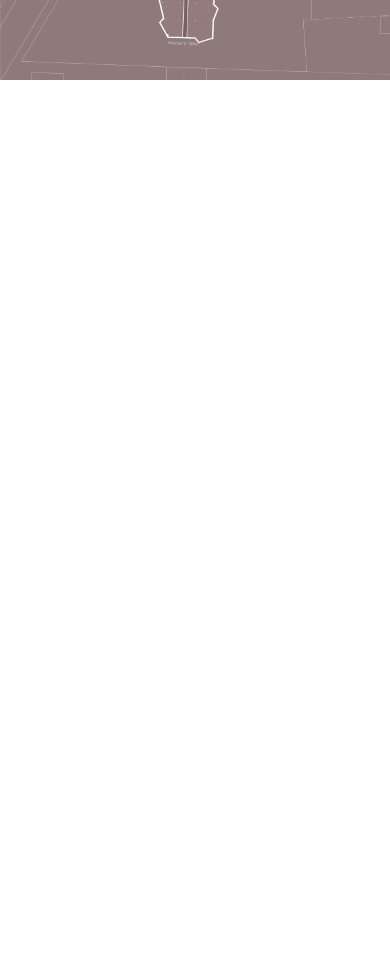
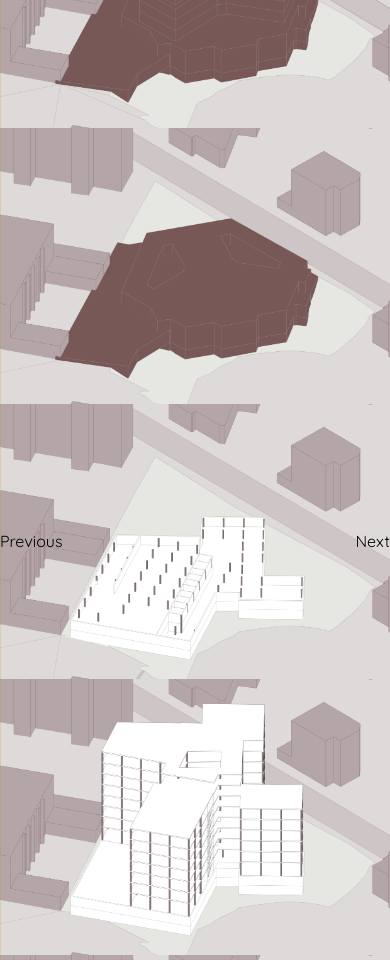
Before and after one commit to pweimann/new-construction-project, a Nuxt app: page / in a window 390 px wide. Shown: the part 1040-2000 px from the top of the page. Built offline with nearby package versions, Linux system fonts and the light colour scheme; what tw-elements would draw is missing.

Commit message:
implement the image carousel component

```diff
--- /dev/null
+++ b/components/ImageCarousel.vue
@@ -0,0 +1,105 @@
+<template>
+  <section class='py-12 md:w-3/4 mx-auto'>
+    <div id='carouselExampleIndicators' class='carousel slide relative' data-bs-ride='carousel'>
+      <div class='carousel-indicators absolute right-0 bottom-0 left-0 flex justify-center p-0 mb-4'>
+        <button
+          type='button'
+          data-bs-target='#carouselExampleIndicators'
+          data-bs-slide-to='0'
+          class='active'
+          aria-current='true'
+          aria-label='Slide 1'
+        ></button>
+        <button
+          type='button'
+          data-bs-target='#carouselExampleIndicators'
+          data-bs-slide-to='1'
+          aria-label='Slide 2'
+        ></button>
+        <button
+          type='button'
+          data-bs-target='#carouselExampleIndicators'
+          data-bs-slide-to='2'
+          aria-label='Slide 3'
+        ></button>
+        <button
+          type='button'
+          data-bs-target='#carouselExampleIndicators'
+          data-bs-slide-to='3'
+          aria-label='Slide 4'
+        ></button>
+        <button
+          type='button'
+          data-bs-target='#carouselExampleIndicators'
+          data-bs-slide-to='4'
+          aria-label='Slide 5'
+        ></button>
+      </div>
+      <div class='carousel-inner relative w-full overflow-hidden'>
+        <div class='carousel-item active float-left w-full'>
+          <nuxt-img
+            src='/piktos/pikto_1.png'
+            class='block w-full'
+            alt=''
+          />
+        </div>
+        <div class='carousel-item float-left w-full'>
+          <nuxt-img
+            src='/piktos/pikto_2.png'
+            class='block w-full'
+            alt=''
+            loading="lazy"
+          />
+        </div>
+        <div class='carousel-item float-left w-full'>
+          <nuxt-img
+            src='/piktos/pikto_3.png'
+            class='block w-full'
+            alt=''
+            loading="lazy"
+          />
+        </div>
+        <div class='carousel-item float-left w-full'>
+          <nuxt-img
+            src='/piktos/pikto_4.png'
+            class='block w-full'
+            alt=''
+            loading="lazy"
+          />
+        </div>
+        <div class='carousel-item float-left w-full'>
+          <nuxt-img
+            src='/piktos/pikto_5.png'
+            class='block w-full'
+            alt=''
+            loading="lazy"
+          />
+        </div>
+      </div>
+      <button
+        class='carousel-control-prev absolute top-0 bottom-0 flex items-center justify-center p-0 text-center border-0 hover:outline-none hover:no-underline focus:outline-none focus:no-underline left-0'
+        type='button'
+        data-bs-target='#carouselExampleIndicators'
+        data-bs-slide='prev'
+      >
+        <span class='carousel-control-prev-icon inline-block bg-no-repeat' aria-hidden='true'></span>
+        <span class='visually-hidden'>Previous</span>
+      </button>
+      <button
+        class='carousel-control-next absolute top-0 bottom-0 flex items-center justify-center p-0 text-center border-0 hover:outline-none hover:no-underline focus:outline-none focus:no-underline right-0'
+        type='button'
+        data-bs-target='#carouselExampleIndicators'
+        data-bs-slide='next'
+      >
+        <span class='carousel-control-next-icon inline-block bg-no-repeat' aria-hidden='true'></span>
+        <span class='visually-hidden'>Next</span>
+      </button>
+    </div>
+  </section>
+</template>
+
+<script setup lang='ts'>
+</script>
+
+<style scoped>
+</style>
--- a/pages/index.vue
+++ b/pages/index.vue
@@ -4,10 +4,10 @@
       <h1>Hello girls, scroll down</h1>
     </div>
   </section>
-  <img src='/test.png'/>
+  <ImageCarousel/>
   <ImageCollage></ImageCollage>
   <BackgroundImageSection />
-  <TabSection></TabSection>
+  <TabSection />
 </template>
 <script lang='ts' setup>
 </script>
```
